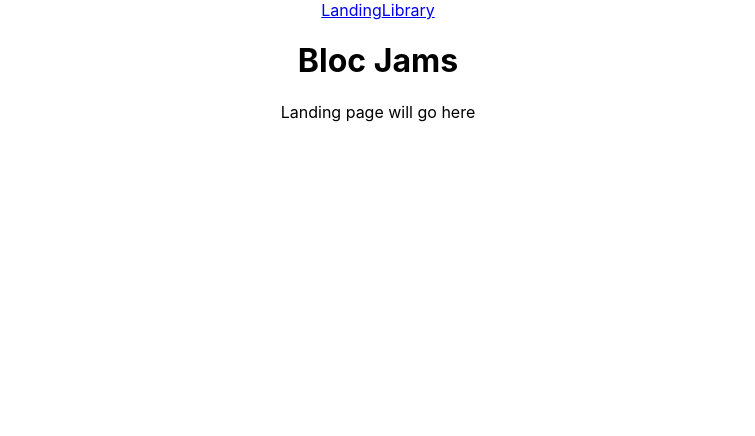
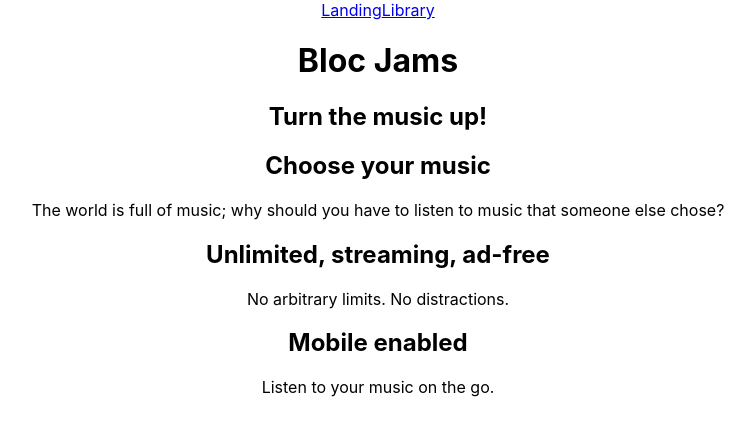
Before and after one commit to jdaguna/bloc-jams-react, a React (Create React App) app: page / in a window 1280 px wide. Shown: the top 436 px of the page, without its empty margins (262-1017 px from the left). Built offline with nearby package versions, Linux system fonts and the light colour scheme.

Commit message:
checkpoint 4 landing: completed

```diff
--- a/src/components/Landing.js
+++ b/src/components/Landing.js
@@ -2,7 +2,23 @@
 
 const Landing = () => (
  <section className="landing">
-  Landing page will go here
+  <h1 className="hero-title">Turn the music up!</h1>
+
+  <section clssName="selling-points">
+   <div className="point">
+    <h2 className="point-title">Choose your music</h2>
+    <p className="point-description">The world is full of music; why should you have to listen to music that someone else chose?</p>
+   </div>
+   <div className="point">
+    <h2 className="point-title">Unlimited, streaming, ad-free</h2>
+    <p className="point-description">No arbitrary limits. No distractions.</p>
+   </div>
+   <div className="point">
+    <h2 className="point-title">Mobile enabled</h2>
+    <p className="point-description">Listen to your music on the go.</p>
+   </div>
+  </section>
+
  </section>
 );
 
```
Also changed, not shown: 2 other files (tests, documents, lock files or other folders).
